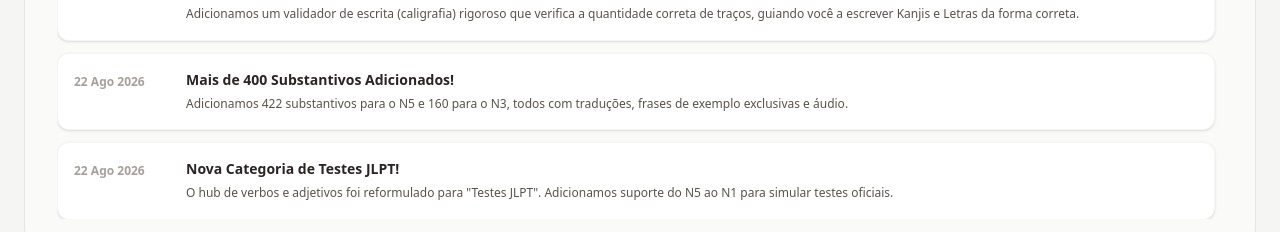
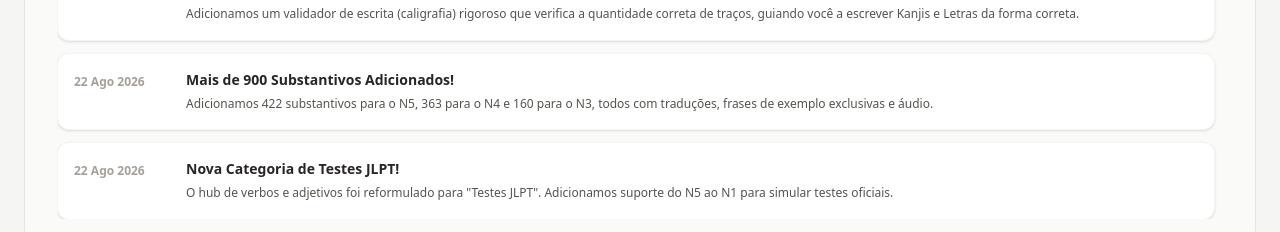
Before and after one commit to nordicr1/NihonGo-App, a React (Vite) app: page / in a window 1280 px wide. Shown: the part 2146-2378 px from the top of the page. Built offline with nearby package versions, Linux system fonts and the light colour scheme.

Commit message:
chore: update changelog with N4 nouns

```diff
--- a/src/components/HomeHub.tsx
+++ b/src/components/HomeHub.tsx
@@ -58,8 +58,8 @@
   },
   {
     date: '22 Ago 2026',
-    title: 'Mais de 400 Substantivos Adicionados!',
-    desc: 'Adicionamos 422 substantivos para o N5 e 160 para o N3, todos com traduções, frases de exemplo exclusivas e áudio.',
+    title: 'Mais de 900 Substantivos Adicionados!',
+    desc: 'Adicionamos 422 substantivos para o N5, 363 para o N4 e 160 para o N3, todos com traduções, frases de exemplo exclusivas e áudio.',
   },
   {
     date: '22 Ago 2026',
```
